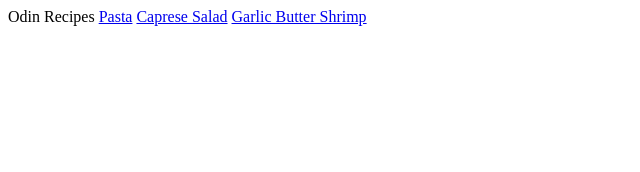
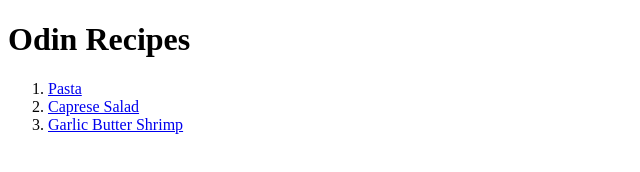
Before and after one commit to Nahte-code/Odin-Recipes, a plain HTML site: page index.html in a window 1280 px wide. Shown: the whole page, without its empty margins (0-640 px from the left). Drawn offline with Linux system fonts and the light colour scheme.

Commit message:
inhanced the UI on the index page
Used ol for the recipe links and fixed the <h1> mistake on the
title

```diff
--- a/index.html
+++ b/index.html
@@ -9,15 +9,16 @@
 
 
 <body>
-    <hi>Odin Recipes</hi>
+    <h1>Odin Recipes</h1>
 
-    <a href="recipes/pasta.html">Pasta</a>
+<ol>
+    <li>  <a href="recipes/pasta.html">Pasta</a> </li>
 
-    <a href="recipes/caprese-salad.html">Caprese Salad</a>
+    <li>  <a href="recipes/caprese-salad.html">Caprese Salad</a> </li>
 
-    <a href="recipes/garlic-butter-shrimp.html">Garlic Butter Shrimp</a>
+    <li>  <a href="recipes/garlic-butter-shrimp.html">Garlic Butter Shrimp</a></li>
 
-
+</ol>
 
 </body>
 </html>
```
